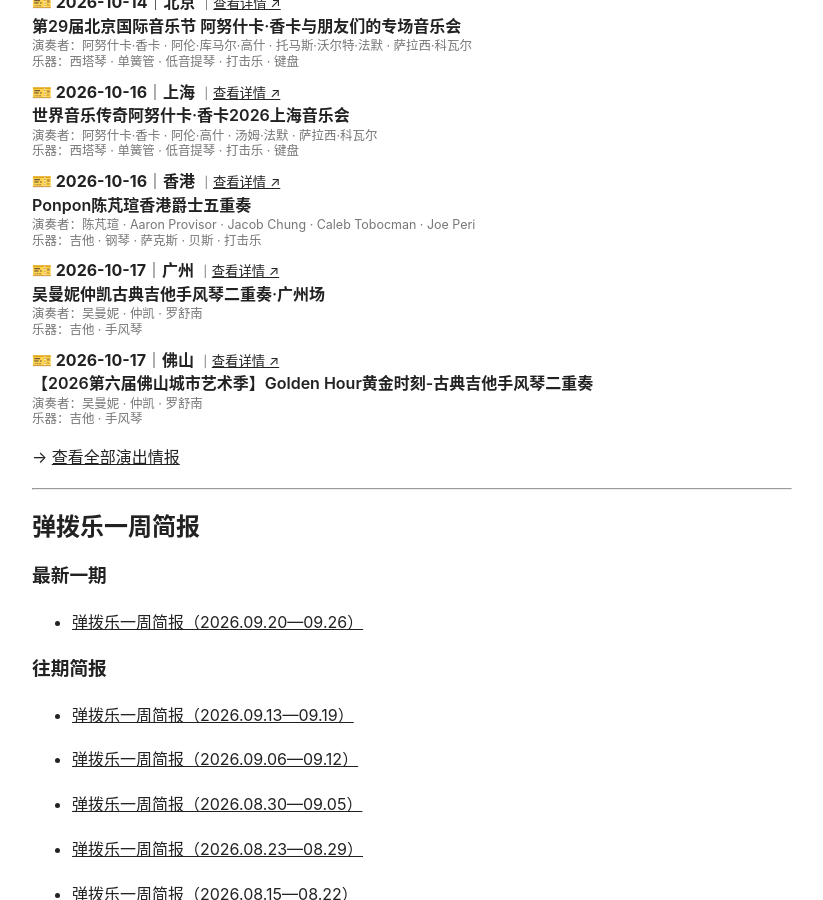
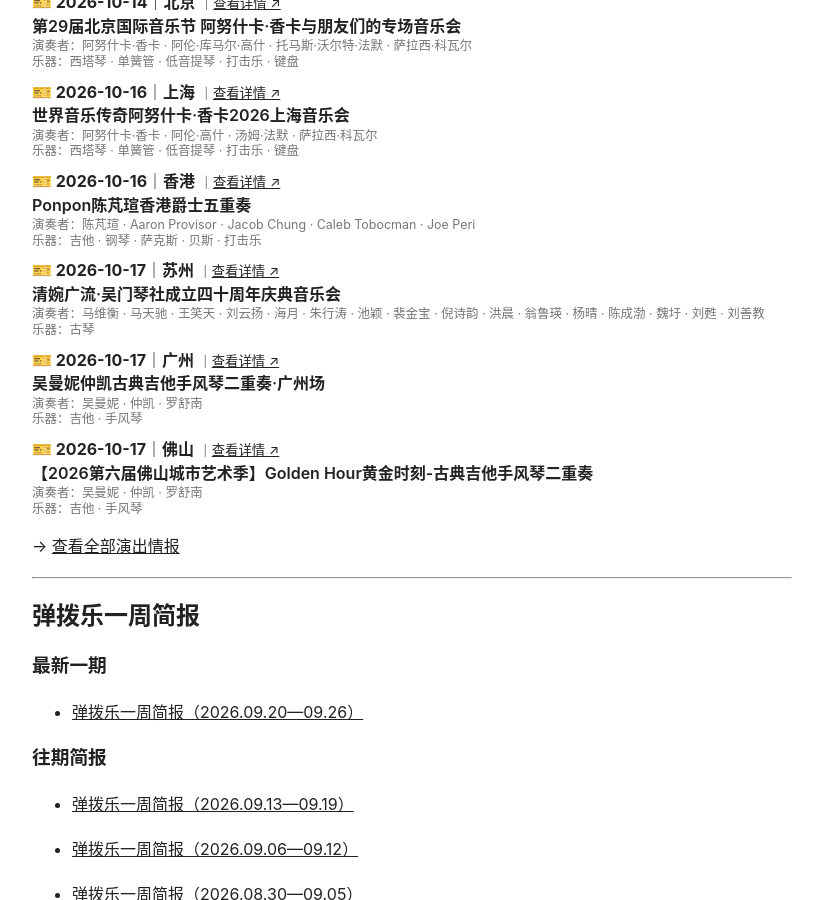
Before and after one commit to KeenKwok/boxianji, a Jekyll site: the page built from index.md, in a window 1280 px wide and 900 px high, scrolled down 1291 px. Shown: the whole window, without its empty margins (228-1051 px from the left). Built offline with Jekyll 4.4.1, drawn with Linux system fonts in a browser that asks for light colours.

Commit message:
更新 attention.yml

```diff
--- a/_data/attention.yml
+++ b/_data/attention.yml
@@ -1,3 +1,50 @@
+- id: "20261018-suzhou-jiaxue-qinchuan-family-concert"
+  date: "2026-10-18"
+  city: "苏州"
+  title: "家学琴传·古琴世家联谊会专场音乐会"
+  performers:
+    - "吴光同"
+    - "吴明涛"
+    - "吴永烨"
+    - "刘樵"
+    - "刘扬"
+    - "徐毅"
+    - "徐乐奇"
+    - "徐君跃"
+    - "关涛"
+    - "张赫"
+    - "曾爽"
+    - "曾河"
+    - "曾成伟"
+  instruments:
+    - "古琴"
+  link: "https://mp.weixin.qq.com/s/pFXQcYzjYqwGJg16EtvJ6g"
+
+- id: "20261017-suzhou-qingwan-guangliu-anniversary-concert"
+  date: "2026-10-17"
+  city: "苏州"
+  title: "清婉广流·吴门琴社成立四十周年庆典音乐会"
+  performers:
+    - "马维衡"
+    - "马天驰"
+    - "王笑天"
+    - "刘云扬"
+    - "海月"
+    - "朱行涛"
+    - "池颖"
+    - "裴金宝"
+    - "倪诗韵"
+    - "洪晨"
+    - "翁鲁瑛"
+    - "杨晴"
+    - "陈成渤"
+    - "魏圩"
+    - "刘甦"
+    - "刘善教"
+  instruments:
+    - "古琴"
+  link: "https://mp.weixin.qq.com/s/pFXQcYzjYqwGJg16EtvJ6g"
+
 - id: "20261016-shanghai-anoushka-shankar-in-concert"
   date: "2026-10-16"
   city: "上海"
```
